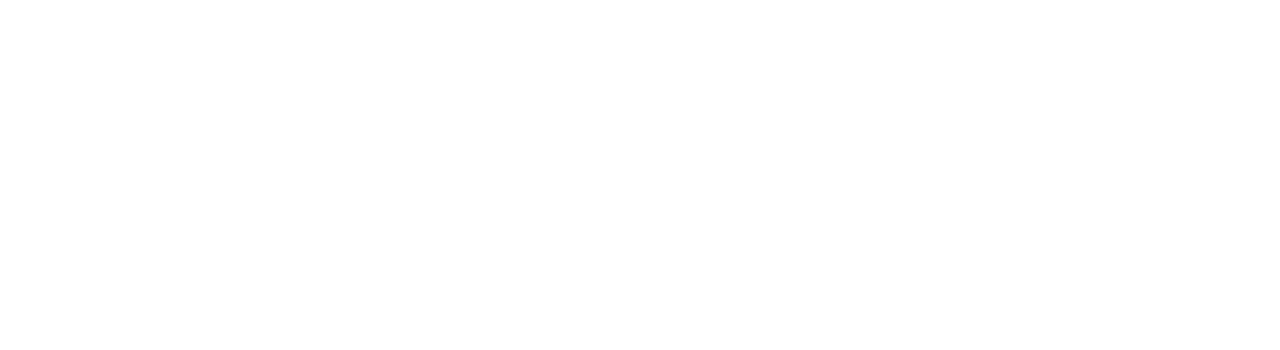
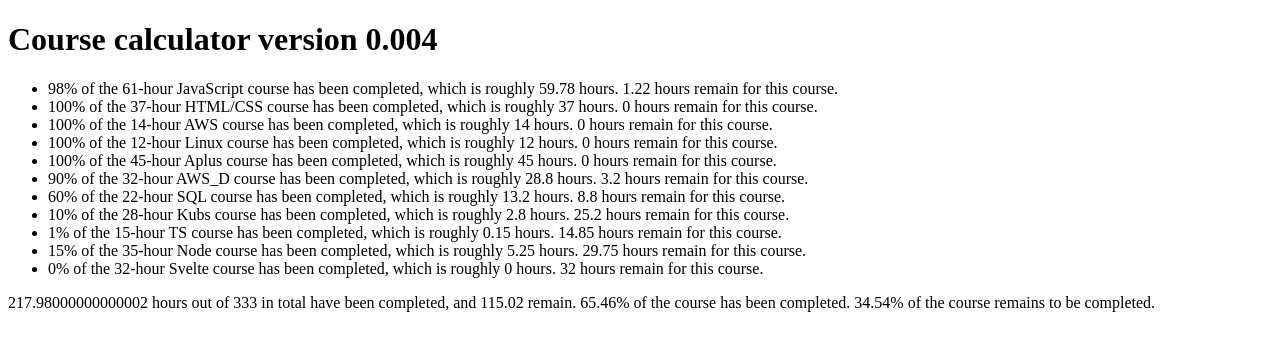
Before and after one commit to armoredchimp/early-course-calc, a plain HTML site: page index.html in a window 1280 px wide. Drawn offline with Linux system fonts and the light colour scheme.

Commit message:
done for 8/17 probably

```diff
--- a/index.html
+++ b/index.html
@@ -6,6 +6,9 @@
     <title>Document</title>
   </head>
   <body>
+    <h1>Course calculator version 0.004</h1>
+    <ul class="course"></ul>
+    <p class="result"></p>
     <script src="script.js"></script>
   </body>
 </html>
--- a/script.js
+++ b/script.js
@@ -80,7 +80,8 @@
 //     } remain. ${completedPercentage}% of the course has been completed. ${remainingPercentage}% of the course remains to be completed.`
 //   );
 // };
-
+let courseUL = document.querySelector(".course");
+let result = document.querySelector(".result");
 // courseLoad(98, 100, 100, 100, 100, 90, 50, 5, 0, 0, 0);
 ///// Updated version:
 class Course {
@@ -107,22 +108,24 @@ const courseLoad = function (courses) {
     let courseHours = course.completedHours();
     totalHours += courseHours;
     totalCourseHours += course.totalHours;
-    console.log(
-      `${course.progress}% of the ${course.totalHours}-hour ${
-        course.name
-      } course has been completed, which is roughly ${courseHours} hours. ${course.remainingHours()} hours remain for this course.`
-    );
+    let courseR = `${course.progress}% of the ${course.totalHours}-hour ${
+      course.name
+    } course has been completed, which is roughly ${courseHours} hours. ${course.remainingHours()} hours remain for this course.`;
+    let listItem = document.createElement("li");
+    listItem.textContent = courseR;
+    courseUL.appendChild(listItem);
+    console.log(courseR);
   });
 
   let completedPercentage =
     Math.round((totalHours / totalCourseHours) * 100 * 100) / 100;
   let remainingPercentage = Math.round((100 - completedPercentage) * 100) / 100;
 
-  console.log(
-    `${totalHours} hours out of ${totalCourseHours} in total have been completed, and ${
-      Math.round((totalCourseHours - totalHours) * 100) / 100
-    } remain. ${completedPercentage}% of the course has been completed. ${remainingPercentage}% of the course remains to be completed.`
-  );
+  let text = `${totalHours} hours out of ${totalCourseHours} in total have been completed, and ${
+    Math.round((totalCourseHours - totalHours) * 100) / 100
+  } remain. ${completedPercentage}% of the course has been completed. ${remainingPercentage}% of the course remains to be completed.`;
+  console.log(text);
+  result.innerHTML = text;
 };
 
 // Sample course load:
```
